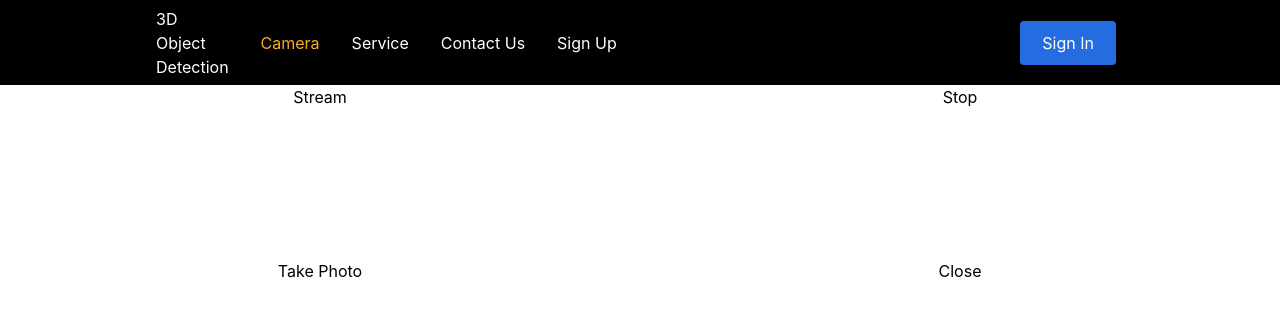
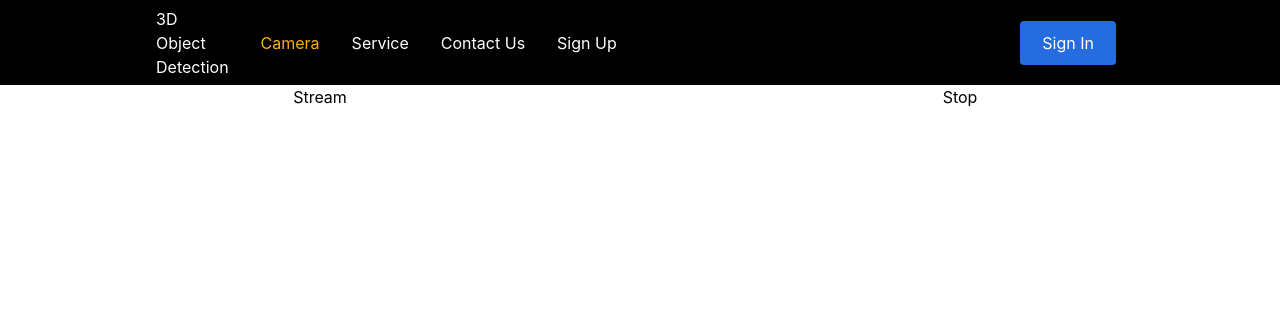
Before and after one commit to Anson-ava/FYP-web-app, a React (Create React App) app: page /camera in a window 1280 px wide. Shown: the top 316 px of the page. Built offline with nearby package versions, Linux system fonts and the light colour scheme; no server answers.

Commit message:
debugged camera function

```diff
--- a/src/pages/camera.js
+++ b/src/pages/camera.js
@@ -5,11 +5,11 @@ function Camera() {
   const photoRef = useRef(null);
 
   const [hasStream, setHasStream] = useState(false);
-  const [photoURL, setPhotoURL] = useState(null);
-  const [hasPhoto, setHasPhoto] = useState(false);
-  const [photo, setPhoto] = useState();
+  const [detectFlag, setDetectFlag] = useState(false);
+  const [cameraImgURL, setCameraImgURL] = useState(null);
+  const [resPhoto, setResPhoto] = useState();
 
-  const getVideo = () => {
+  const getCamera = () => {
     navigator.mediaDevices
       .getUserMedia({
         video: { width: 1280, height: 720 },
@@ -25,7 +25,7 @@ function Camera() {
     setHasStream(true);
   };
 
-  const stopVideo = () => {
+  const stopCamera = () => {
     if (hasStream) {
       let video = videoRef.current;
       let stream = video.srcObject;
@@ -40,61 +40,31 @@ function Camera() {
     }
   };
 
-  const takePhoto = () => {
+  const takeCameraImg = () => {
     const width = 420;
     const height = width / (16 / 9);
 
     let video = videoRef.current;
-    let photo = photoRef.current;
+    let cameraImg = photoRef.current;
 
-    photo.width = width;
-    photo.height = height;
+    cameraImg.width = width;
+    cameraImg.height = height;
 
-    let ctx = photo.getContext("2d");
+    let ctx = cameraImg.getContext("2d");
     ctx.drawImage(video, 0, 0, width, height);
-    setPhotoURL(photo.toDataURL());
+    setCameraImgURL(cameraImg.toDataURL());
   };
 
-  const closePhoto = () => {
-    let photo = photoRef.current;
-    let ctx = photo.getContext("2d");
-
-    ctx.clearRect(0, 0, photo.width, photo.height);
-    setHasPhoto(false);
+  const stopDetection = () => {
+    let cameraImg = photoRef.current;
+    let ctx = cameraImg.getContext("2d");
+    ctx.clearRect(0, 0, cameraImg.width, cameraImg.height);
+    setDetectFlag(false);
   };
 
-  const onCameraUpload = (e) => {
-    setHasPhoto(true);
-    // const interval = setInterval(() => {
-    //   if(hasPhoto)
-    //     uploadCamera();
-    // }, 1000)
-    // return () => clearInterval(interval)
-
-    // async function uploadCamera() {
-    //   console.log("a");
-    //   let res = await fetch("http://0.0.0.0:8000/camera/uploadcamera/", {
-    //     headers: {
-    //       "Content-Type": "application/json",
-    //     },
-    //     method: "POST",
-    //     body: JSON.stringify({
-    //       camera: photoURL,
-    //     }),
-    //   });
-    //   let blob = await res.blob();
-    //   let url = URL.createObjectURL(blob);
-    //   setPhoto(url);
-    // }
+  const startDetection = () => {
+    setDetectFlag(true);
   };
-
-  useEffect(() => {
-    getVideo();
-    const interval = setInterval(() => {
-      takePhoto();
-    }, 500);
-    return () => clearInterval(interval);
-  }, []);
 
   useEffect(() => {
     async function uploadCamera() {
@@ -105,45 +75,47 @@ function Camera() {
         cache: "no-cache",
         method: "POST",
         body: JSON.stringify({
-          camera: photoURL,
+          camera: cameraImgURL,
         }),
       });
       let blob = await res.blob();
       let url = URL.createObjectURL(blob);
-      setPhoto(url);
+      setResPhoto(url);
     }
 
     const interval = setInterval(() => {
-      if(hasPhoto){
-        uploadCamera()
+      takeCameraImg();
+      if (detectFlag) {
+        uploadCamera();
       }
-    }, 500);
+    }, 1000);
     return () => clearInterval(interval);
-  })
+  });
 
   return (
     <div className="App">
       <div className="Camera">
         <div className="grid grid-cols-2">
-          <button className="col-auto" onClick={getVideo}>
+          <button className="col-auto" onClick={getCamera}>
             Stream
           </button>
-          <button className="col-auto" onClick={stopVideo}>
+          <button className="col-auto" onClick={stopCamera}>
             Stop
           </button>
         </div>
         <video ref={videoRef}></video>
-        <div className="grid grid-cols-2">
-          <button className="col-auto" onClick={onCameraUpload}>
-            Take Photo
+        <div className={hasStream ? "grid grid-cols-2" : "hidden"}>
+          <button className="col-auto" onClick={startDetection}>
+            Start Detection
           </button>
-          <button className="col-auto" onClick={closePhoto}>
-            Close
+          <button className="col-auto" onClick={stopDetection}>
+            Stop Detection
           </button>
         </div>
       </div>
-      <div>
-        <img src={photo}></img>
+      <div className={resPhoto ? "" : "hidden"}>
+        Detection Result:
+        <img src={resPhoto}></img>
       </div>
       <div hidden>
         <canvas ref={photoRef}></canvas>
```
